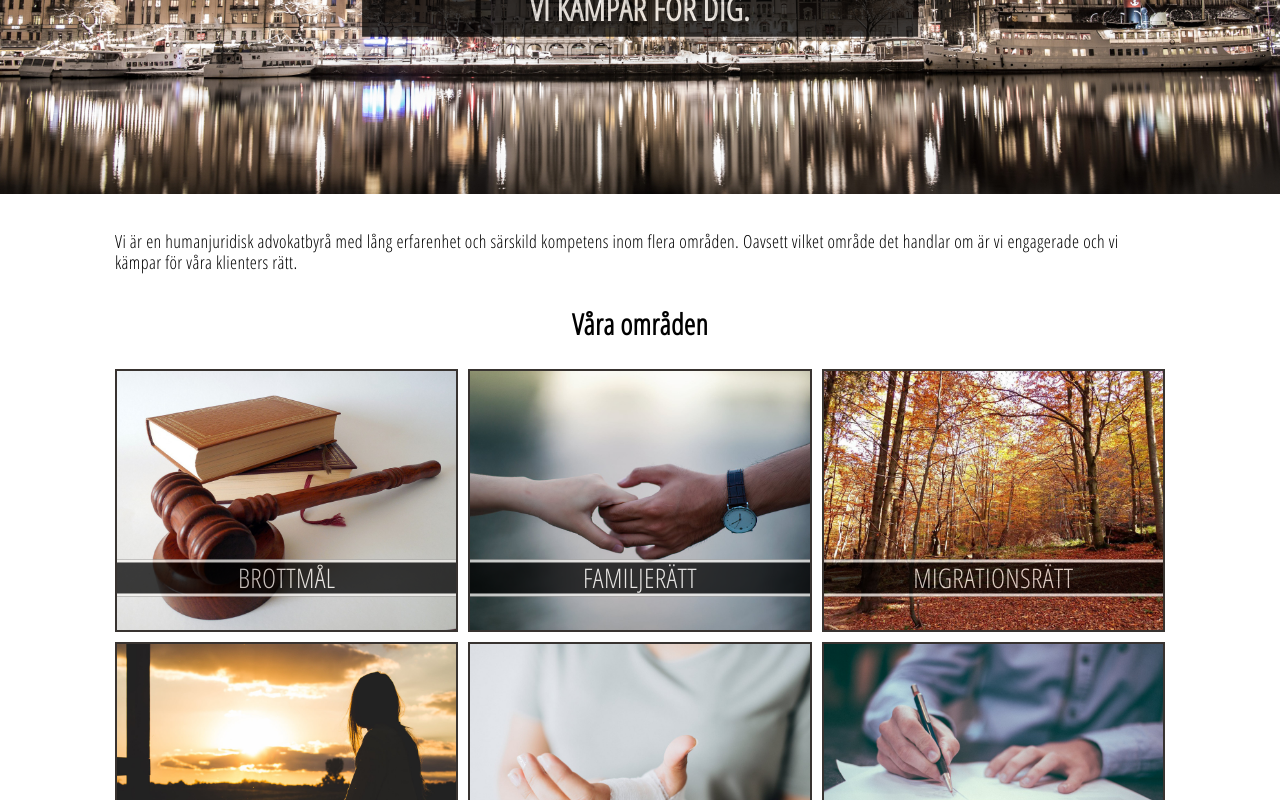
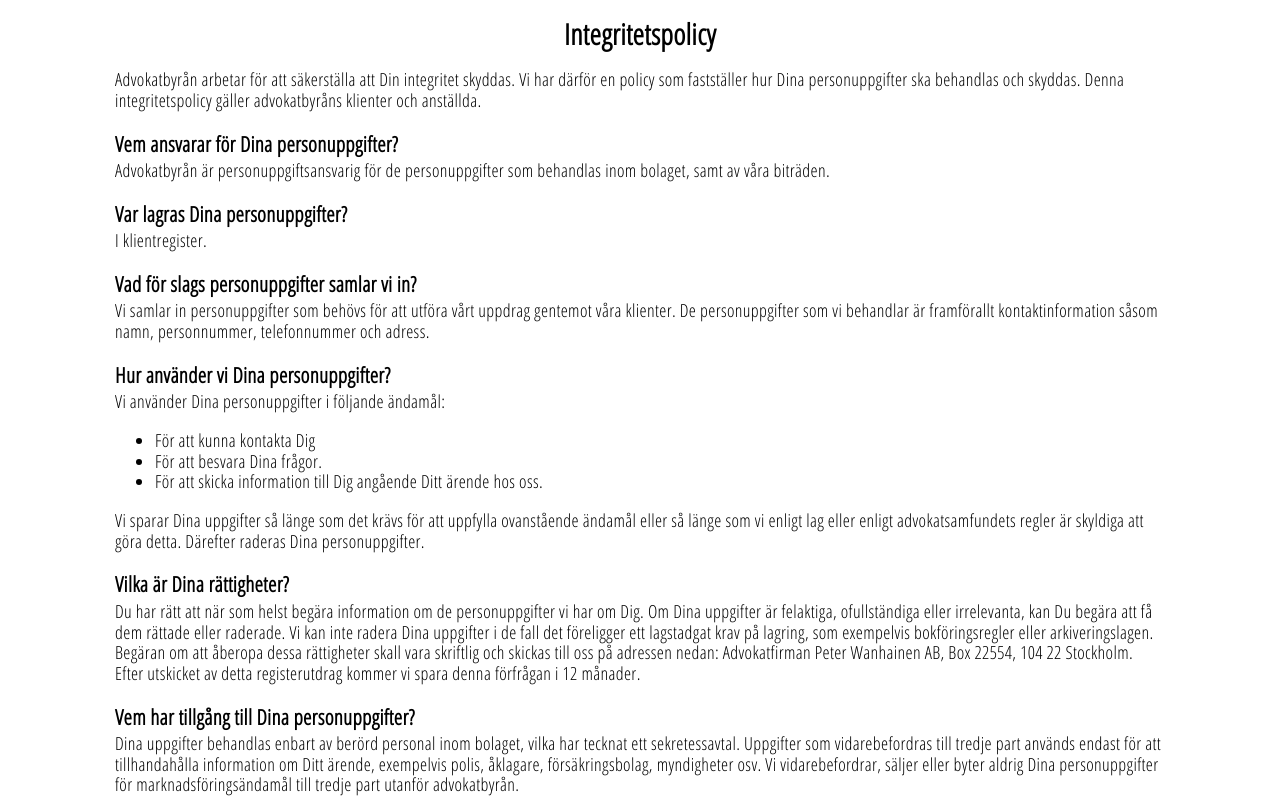
Before and after one commit to Henkenator/wanhainen2, an Angular app: page /gdpr in a window 1280 px wide. Shown: the part 300-1100 px from the top of the page. Built offline with nearby package versions, Linux system fonts and the light colour scheme; a web font is replaced by a local one.

Commit message:
added GDPR

```diff
--- a/src/app/app.module.ts
+++ b/src/app/app.module.ts
@@ -12,12 +12,14 @@ import { PageNotFoundComponent } from './components/page-not-found/page-not-foun
 import { EnglishComponent } from './components/english/english.component';
 import { AboutUsComponent } from './components/about-us/about-us.component';
 import {PracticeAreasModule} from './components/practice-areas/practice-areas.module';
+import { GdprComponent } from './components/gdpr/gdpr.component';
 
 export const appRoutes: Routes = [
   /*{path: '', redirectTo: 'start', pathMatch: 'full'},*/
   {path: '', component: StartComponent},
   {path: 'om-oss', component: AboutUsComponent},
   {path: 'kontakt', component: ContactComponent},
+  {path: 'gdpr', component: GdprComponent},
   // {path: 'english', component: EnglishComponent},
   // {path: '**', component: PageNotFoundComponent}, TODO Ta fram denna i prod?
   {path: '**', component: StartComponent},
@@ -33,7 +35,8 @@ export const appRoutes: Routes = [
     ContactComponent,
     PageNotFoundComponent,
     EnglishComponent,
-    AboutUsComponent
+    AboutUsComponent,
+    GdprComponent
   ],
   imports: [
     BrowserModule,
--- /dev/null
+++ b/src/app/components/gdpr/gdpr.component.css
@@ -0,0 +1,14 @@
+.gdpr-container {
+  margin: 0 auto;
+  max-width: 1080px;
+  padding-left: 15px;
+  padding-right: 15px;
+}
+
+h3 {
+  margin-bottom: 0.2em;
+}
+
+p {
+  margin-top: 0px;
+}
--- /dev/null
+++ b/src/app/components/gdpr/gdpr.component.html
@@ -0,0 +1,79 @@
+<div class="hero-container">
+  <img class="hero-image" src="/assets/images/aboutUs/stockholm2.jpg">
+  <div class="hero-text"><span>GDPR</span></div>
+</div>
+
+<main id="main" style="margin-top:40px">
+  <div class="gdpr-container">
+
+
+    <h1 class="text-center">Integritetspolicy</h1>
+
+    <p>
+      Advokatbyrån arbetar för att säkerställa att Din integritet skyddas. Vi
+      har därför en policy som fastställer hur Dina personuppgifter ska behandlas
+      och skyddas. Denna integritetspolicy gäller advokatbyråns klienter och anställda.
+    </p>
+
+    <h3>Vem ansvarar för Dina personuppgifter?</h3>
+    <p>
+      Advokatbyrån är personuppgiftsansvarig för de personuppgifter som behandlas
+      inom bolaget, samt av våra biträden.
+    </p>
+
+    <h3>Var lagras Dina personuppgifter?</h3>
+    <p>
+      I klientregister.
+    </p>
+
+    <h3>Vad för slags personuppgifter samlar vi in?</h3>
+    <p>
+      Vi samlar in personuppgifter som behövs för att utföra vårt uppdrag gentemot
+      våra klienter. De personuppgifter som vi behandlar är framförallt kontaktinformation
+      såsom namn, personnummer, telefonnummer och adress.
+    </p>
+
+    <h3>Hur använder vi Dina personuppgifter?</h3>
+    <p>
+      Vi använder Dina personuppgifter i följande ändamål:
+    <p>
+    <ul>
+    <li>För att kunna kontakta Dig</li>
+    <li>För att besvara Dina frågor.</li>
+    <li>För att skicka information till Dig angående Ditt ärende hos oss.</li>
+    </ul>
+    <p>
+      Vi sparar Dina uppgifter så länge som det krävs för att uppfylla ovanstående ändamål
+      eller så länge som vi enligt lag eller enligt advokatsamfundets regler är skyldiga att
+      göra detta. Därefter raderas Dina personuppgifter.
+    </p>
+
+    <h3>Vilka är Dina rättigheter?</h3>
+    <p>
+      Du har rätt att när som helst begära information om de personuppgifter vi har om Dig.
+      Om Dina uppgifter är felaktiga, ofullständiga eller irrelevanta, kan Du begära att få
+      dem rättade eller raderade. Vi kan inte radera Dina uppgifter i de fall det föreligger
+      ett lagstadgat krav på lagring, som exempelvis bokföringsregler eller arkiveringslagen.
+      Begäran om att åberopa dessa rättigheter skall vara skriftlig och skickas till oss på
+      adressen nedan: Advokatfirman Peter Wanhainen AB,  Box 22554, 104 22 Stockholm. Efter
+      utskicket av detta registerutdrag kommer vi spara denna förfrågan i 12 månader.
+    </p>
+
+    <h3>Vem har tillgång till Dina personuppgifter?</h3>
+    <p>
+      Dina uppgifter behandlas enbart av berörd personal inom bolaget, vilka har tecknat ett
+      sekretessavtal. Uppgifter som vidarebefordras till tredje part används endast för att
+      tillhandahålla information om Ditt ärende, exempelvis polis, åklagare, försäkringsbolag,
+      myndigheter osv. Vi vidarebefordrar, säljer eller byter aldrig Dina personuppgifter för
+      marknadsföringsändamål till tredje part utanför advokatbyrån.
+    </p>
+
+    <h3>Hur skyddar vi Dina personuppgifter?</h3>
+    <p>
+      Vi har vidtagit tekniska och organisatoriska åtgärder för att skydda Dina uppgifter från
+      förlust, manipulation och obehörig åtkomst. Vi anpassar fortlöpande våra säkerhetsåtgärder
+      i enlighet med framstegen och utvecklingen på det tekniska området.
+    </p>
+
+  </div>
+</main>
--- /dev/null
+++ b/src/app/components/gdpr/gdpr.component.ts
@@ -0,0 +1,15 @@
+import { Component, OnInit } from '@angular/core';
+
+@Component({
+  selector: 'app-gdpr',
+  templateUrl: './gdpr.component.html',
+  styleUrls: ['./gdpr.component.css']
+})
+export class GdprComponent implements OnInit {
+
+  constructor() { }
+
+  ngOnInit() {
+  }
+
+}
--- a/src/app/components/header/header.component.html
+++ b/src/app/components/header/header.component.html
@@ -23,6 +23,7 @@
         <!--<li><a routerLink="rattsomraden" routerLinkActive="active" (click)="toggle()">Rättsområden</a></li>-->
         <li><a routerLink="om-oss" routerLinkActive="active" (click)="toggle()">Om oss</a></li>
         <li><a routerLink="kontakt" routerLinkActive="active" (click)="toggle()">Kontakt</a></li>
+        <li><a routerLink="gdpr" routerLinkActive="active" (click)="toggle()">GDPR</a></li>
         <!--<li><a routerLink="english" routerLinkActive="active" (click)="toggle()">In English</a></li>-->
       </ul>
     </div>
```
Also changed, not shown: 1 other file (tests, documents, lock files or other folders).
